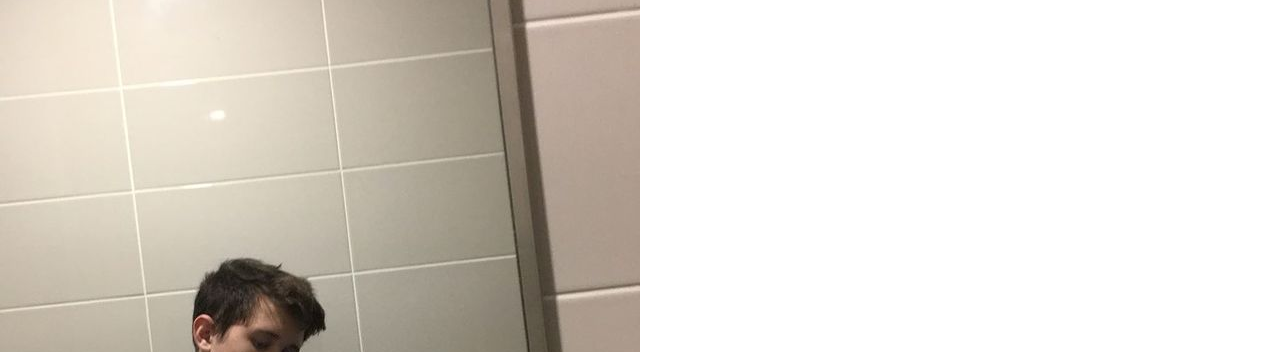
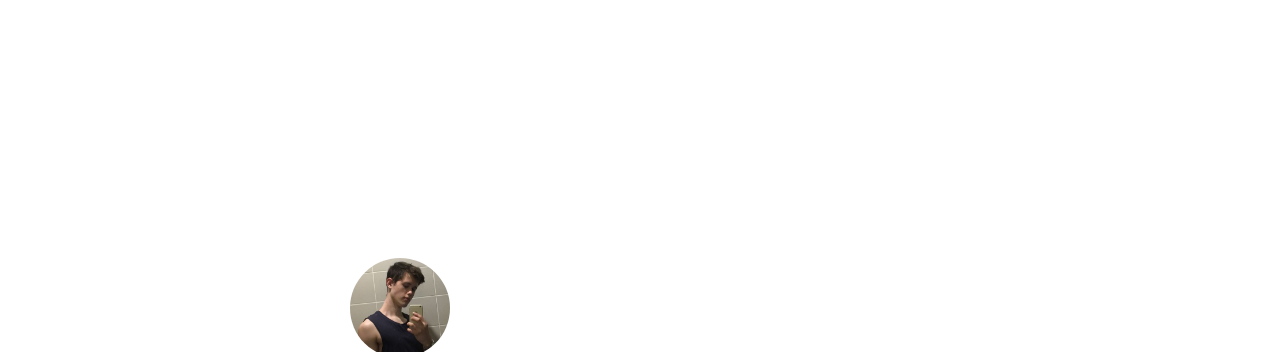
Before and after one commit to BlakeCameron78/E-Portfolio, a plain HTML site: page index.html in a window 1280 px wide. Shown: the part 103-455 px from the top of the page. Drawn offline with Linux system fonts and the light colour scheme.

Commit message:
picture resizing

```diff
--- a/index.html
+++ b/index.html
@@ -34,11 +34,11 @@
                 </li>
             </ul>
         </nav>
-        <div class="flex-1">
+        <div class="flex flex-1">
             <div class="about-me__info row">
                 <div class="about-me__info--container">
                     <figure class="about-me__picture--mask">
-                        <img src="/assets/assets/me.jpg" alt="picture of myself">
+                        <img src="/assets/assets/me.jpg" class="about-me__picture" alt="picture of myself">
                     </figure>
                     <h1 class="about-me__info--title">
                         Hey! I'm <span class="text--purple">Blake Hockey</span> 👋
--- a/style.css
+++ b/style.css
@@ -20,6 +20,20 @@ p {
 
 li {
     list-style-type: none;
+}
+
+.flex {
+    display: flex;
+}
+
+.flex-1 {
+   flex: 1;
+}
+
+.row {
+    width: 100%;
+    max-width: 800px;
+    margin: auto 0;
 }
 
 /* NAVIGATION */
@@ -72,3 +86,23 @@ nav {
     display: flex;
     flex-direction: column;
 }
+
+.about-me__info--container {
+    display: flex;
+    flex-direction: column;
+    align-items: center;
+}
+
+.about-me__picture--mask {
+    width: 100px;
+    height: 100px;
+    border-radius: 50%;
+    overflow: hidden;
+}
+
+.about-me__picture {
+    width: 100%;
+    transform: scale(2.3);
+    padding-bottom: 30px;
+    padding-left: 20px;
+}
```
